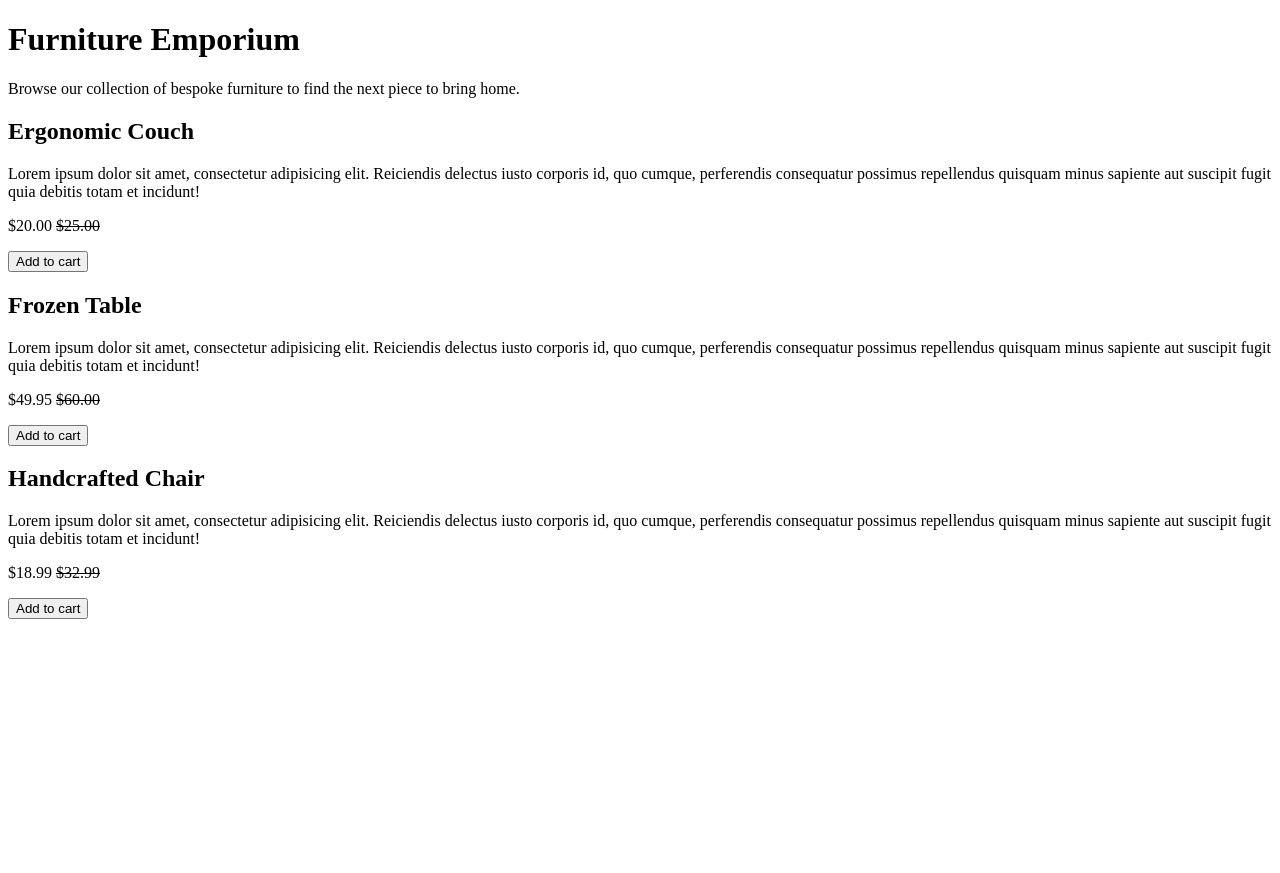
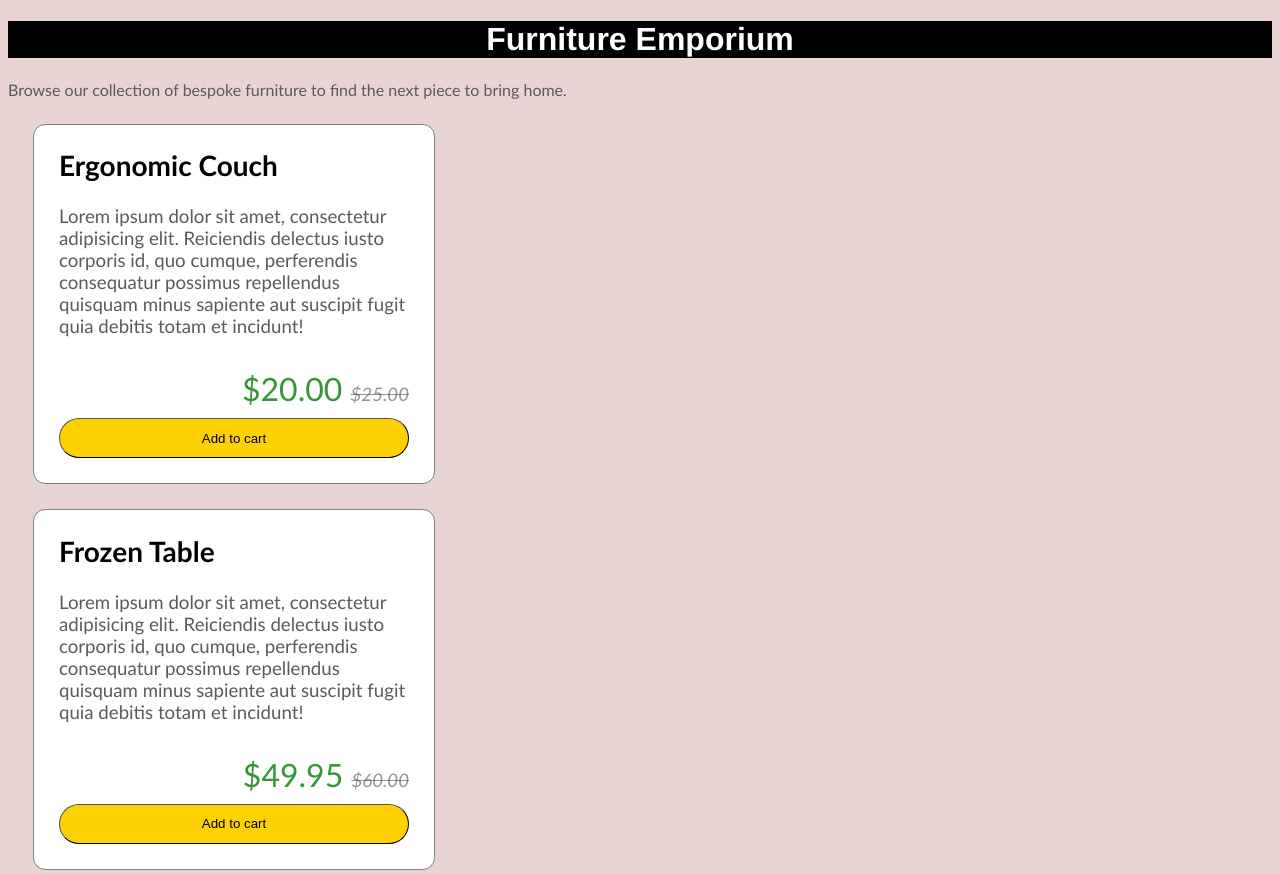
Before and after one commit to v-erica/furniture-emporium, a plain HTML site: page index.html in a window 1280 px wide. Shown: the top 873 px of the page. Before the commit the page ends 800 px from the top, so only its background shows below. Drawn offline with Linux system fonts and the light colour scheme.

Commit message:
Updated css file

```diff
--- a/index.css
+++ b/index.css
@@ -0,0 +1,60 @@
+body {
+  background-color: rgb(233, 212, 212);
+}
+
+h1 {
+  font-family: "Franklin Gothic Medium", "Arial Narrow", Arial, sans-serif;
+  text-align: center;
+  color: rgb(255, 255, 255);
+  background-color: black;
+}
+
+p,
+h2 {
+  font-family: "Gill Sans", "Gill Sans MT", Calibri, "Trebuchet MS", sans-serif;
+}
+
+p {
+  color: rgb(90, 90, 90);
+}
+article {
+  max-width: 350px;
+  font-size: 14pt;
+  padding: 25px;
+  padding-top: 0px;
+  border: 1px gray solid;
+  margin: 25px;
+  background-color: #ffffff;
+  border-radius: 1cap;
+}
+
+s {
+  font-size: 14pt;
+  font-style: italic;
+  color: rgba(73, 69, 69, 0.575);
+}
+
+button {
+  height: 40px;
+  width: 100%;
+  background-color: rgb(255, 209, 3);
+  border-width: 1px;
+  border-radius: 5cap;
+}
+
+button:hover {
+  height: 40px;
+  width: 100%;
+  background-color: rgb(255, 255, 255);
+  border-width: 2px;
+  border-radius: 5cap;
+  cursor: cell;
+}
+
+.price-green {
+  font: bolder;
+  font-size: 24pt;
+  color: rgb(52, 150, 52);
+  margin-bottom: 10px;
+  text-align: right;
+}
--- a/index.html
+++ b/index.html
@@ -1,6 +1,7 @@
 <!DOCTYPE html>
 <html lang="en">
   <head>
+    <link rel="stylesheet" href="index.css"/>
     <title>Furniture Emporium</title>
   </head>
   <body>
@@ -20,7 +21,7 @@
           possimus repellendus quisquam minus sapiente aut suscipit fugit quia
           debitis totam et incidunt!
         </p>
-        <p>$20.00 <s>$25.00</s></p>
+        <p class="price-green">$20.00 <s>$25.00</s></p>
         <button>Add to cart</button>
       </article>
       <article>
@@ -31,7 +32,7 @@
           possimus repellendus quisquam minus sapiente aut suscipit fugit quia
           debitis totam et incidunt!
         </p>
-        <p>$49.95 <s>$60.00</s></p>
+        <p class="price-green">$49.95 <s>$60.00</s></p>
         <button>Add to cart</button>
       </article>
       <article>
@@ -42,7 +43,7 @@
           possimus repellendus quisquam minus sapiente aut suscipit fugit quia
           debitis totam et incidunt!
         </p>
-        <p>$18.99 <s>$32.99</s></p>
+        <p class="price-green">$18.99 <s>$32.99</s></p>
         <button>Add to cart</button>
       </article>
     </main>
```
